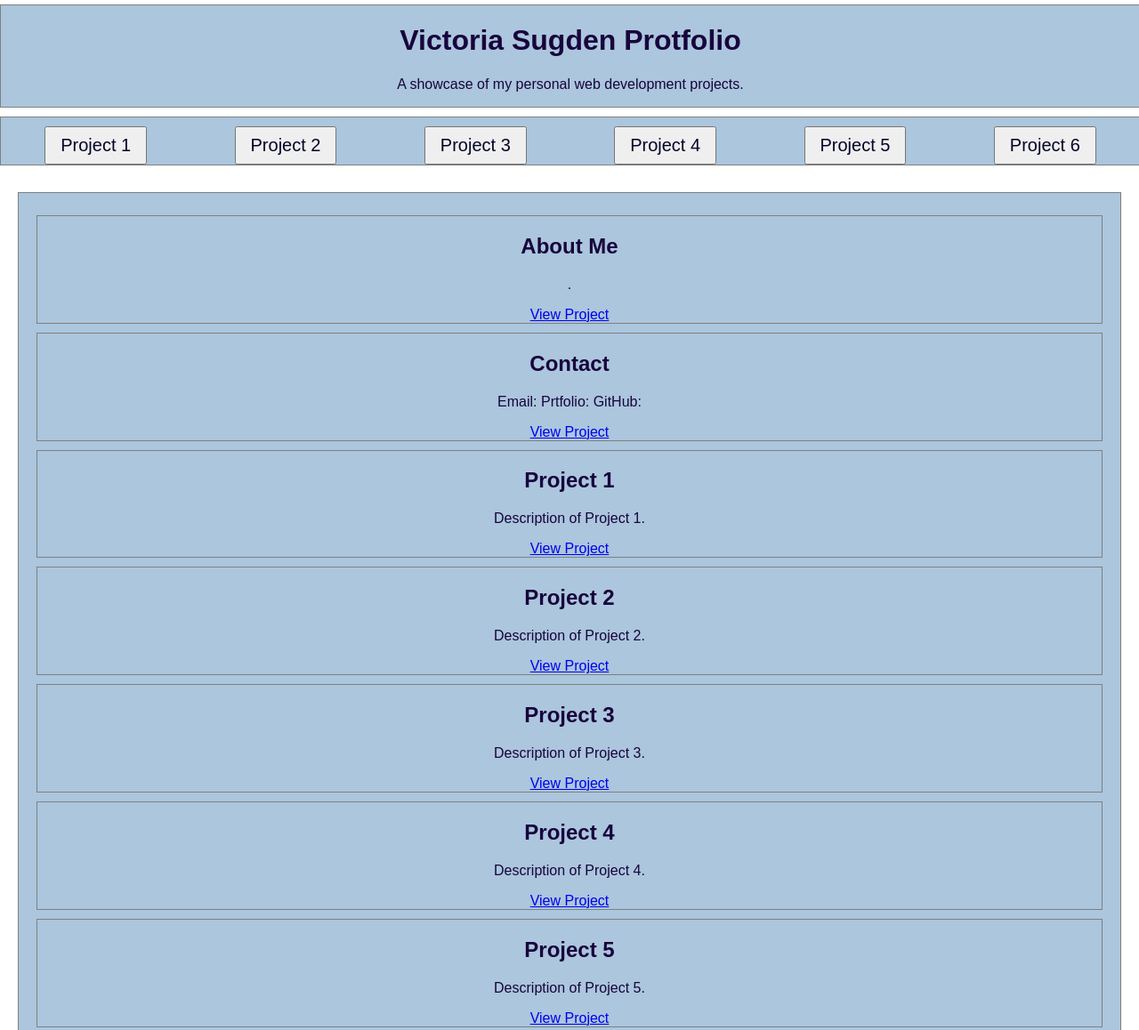
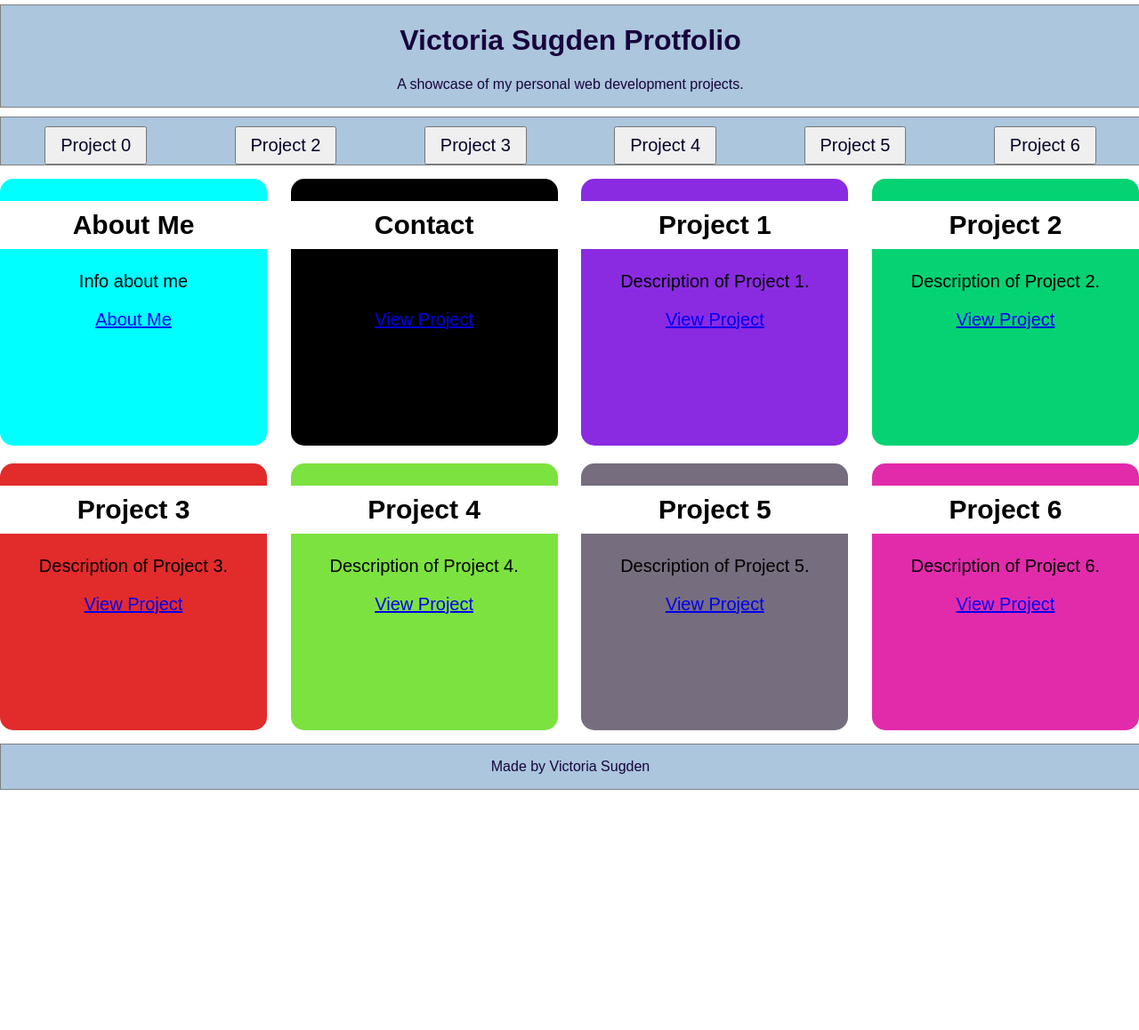
Before and after one commit to Vickysug/Victoria-Sugden-Portfolio, a plain HTML site: page index.html in a window 1280 px wide. Shown: the top 1158 px of the page at 89% size. After the commit the page ends 893 px from the top, so only its background shows below. Drawn offline with Linux system fonts and the light colour scheme.

Commit message:
save new branch

```diff
--- a/assets/CSS/style.css
+++ b/assets/CSS/style.css
@@ -1,4 +1,4 @@
-header, nav, section, aside, footer {
+header, nav, footer {
     border: 1px solid grey;
     background-color: #abc6dd;
     color: rgb(24, 4, 61);
@@ -6,11 +6,6 @@ header, nav, section, aside, footer {
     float: left;
     width: 100%;
     margin: 5px 0px;
-}
-
-
-
-  padding: 20px;
 }
 
 h2 {
@@ -38,26 +33,83 @@ h2 {
     display: flex;
     flex-direction: column;
     min-height: 100vh;
-  }
 
-
-  main {
-    flex: 1;
-    display: flex;
-    flex-wrap: wrap;
-    justify-content: space-around;
-    align-items: flex-start;
-    padding: 20px;
   }
 
   .container {
-    flex: 1;
     display: flex;
+    flex-direction:row;
+    justify-content: space-between;
+    height: 80vh;
+    align-items: center; /*aligns text*/
     flex-wrap: wrap;
-    justify-content: space-around;
-    align-items: flex-start;
-    padding: 20px;
 
+  }
+
+  .about {
+    background-color: aqua;
+    width: 300px;
+    height: 300px;
+    font-size: 20px;
+    text-align: center;
+    border-radius: 15px; /*creates rounded corners*/
+
+  }
+  .contact {
+    background-color: black;
+    width: 300px;
+    height: 300px;
+    font-size: 20px;
+    text-align: center;
+    border-radius: 15px;
+  }
+  .project1 {
+    background-color: blueviolet;
+    width: 300px;
+    height: 300px;
+    font-size: 20px;
+    text-align: center;
+    border-radius: 15px;
+  }
+  .project2 {
+    background-color: rgb(5, 211, 115);
+    width: 300px;
+    height: 300px;
+    font-size: 20px;
+    text-align: center;
+    border-radius: 15px;
+  }
+  .project3 {
+    background-color: rgb(226, 43, 43);
+    width: 300px;
+    height: 300px;
+    font-size: 20px;
+    text-align: center;
+    border-radius: 15px;
+  }
+  .project4 {
+    background-color: rgb(123, 226, 63);
+    width: 300px;
+    height: 300px;
+    font-size: 20px;
+    text-align: center;
+    border-radius: 15px;
+  }
+  .project5 {
+    background-color: rgb(118, 109, 126);
+    width: 300px;
+    height: 300px;
+    font-size: 20px;
+    text-align: center;
+    border-radius: 15px;
+  }
+  .project6 {
+    background-color: rgb(226, 43, 171);
+    width: 300px;
+    height: 300px;
+    font-size: 20px;
+    text-align: center;
+    border-radius: 15px;
   }
 
 
@@ -68,6 +120,6 @@ h2 {
   flex-wrap;
 }
 
-header, nav, section, aside, footer {
+header, nav, footer {
   flex-wrap;
 }
--- a/index.html
+++ b/index.html
@@ -16,7 +16,7 @@
 
         <nav>
         <div class="button-bar">
-          <button>Project 1</button>
+          <button>Project 0</button>
           <button>Project 2</button>
           <button>Project 3</button>
           <button>Project 4</button>
@@ -26,58 +26,60 @@
 
     </nav>
 
-    <main>
-        <section class="container">
 
-        <section class="about">
+        <div class="container">
+
+        <div class="about" id="about">
             <h2>About Me</h2>
-            <p>.</p>
-            <a href="#">View Project</a>
-          </section>
+            <p>Info about me</p>
+            <!--<img src="./assets/images/me..jpg" alt="image of Victoria">-->
+            <a href="#">About Me</a>
 
-          <section class="contact">
+        </div>
+
+          <div class="contact" id="contact">
             <h2>Contact</h2>
             <p>Email: Prtfolio: GitHub:</p>
             <a href="#">View Project</a>
-          </section>
+          </div>
 
-        <section class="project1">
+        <div class="project1" id="project1">
           <h2>Project 1</h2>
           <p>Description of Project 1.</p>
           <a href="#">View Project</a>
-        </section>
+        </div>
 
-        <section class="project2">
+        <div class="project2" id="project2">
           <h2>Project 2</h2>
           <p>Description of Project 2.</p>
           <a href="#">View Project</a>
-        </section>
+        </div>
 
-        <section class="project3">
+        <div class="project3" id="project3">
           <h2>Project 3</h2>
           <p>Description of Project 3.</p>
           <a href="#">View Project</a>
-        </section>
+        </div>
 
-        <section class="project4">
+        <div class="project4" id="project4">
             <h2>Project 4</h2>
             <p>Description of Project 4.</p>
             <a href="#">View Project</a>
-          </section>
+        </div>
 
-          <section class="project5">
+          <div class="project5" id="project5">
             <h2>Project 5</h2>
             <p>Description of Project 5.</p>
             <a href="#">View Project</a>
-          </section>
+          </div>
 
-          <section class="project6">
+          <div class="project6" id="project6">
             <h2>Project 6</h2>
             <p>Description of Project 6.</p>
             <a href="#">View Project</a>
-          </section>
-        </section>
-      </main>
+          </div>
+        </div>
+
 
       <body>
    <footer>
```
Also changed, not shown: assets/images/me..jpg (added).
